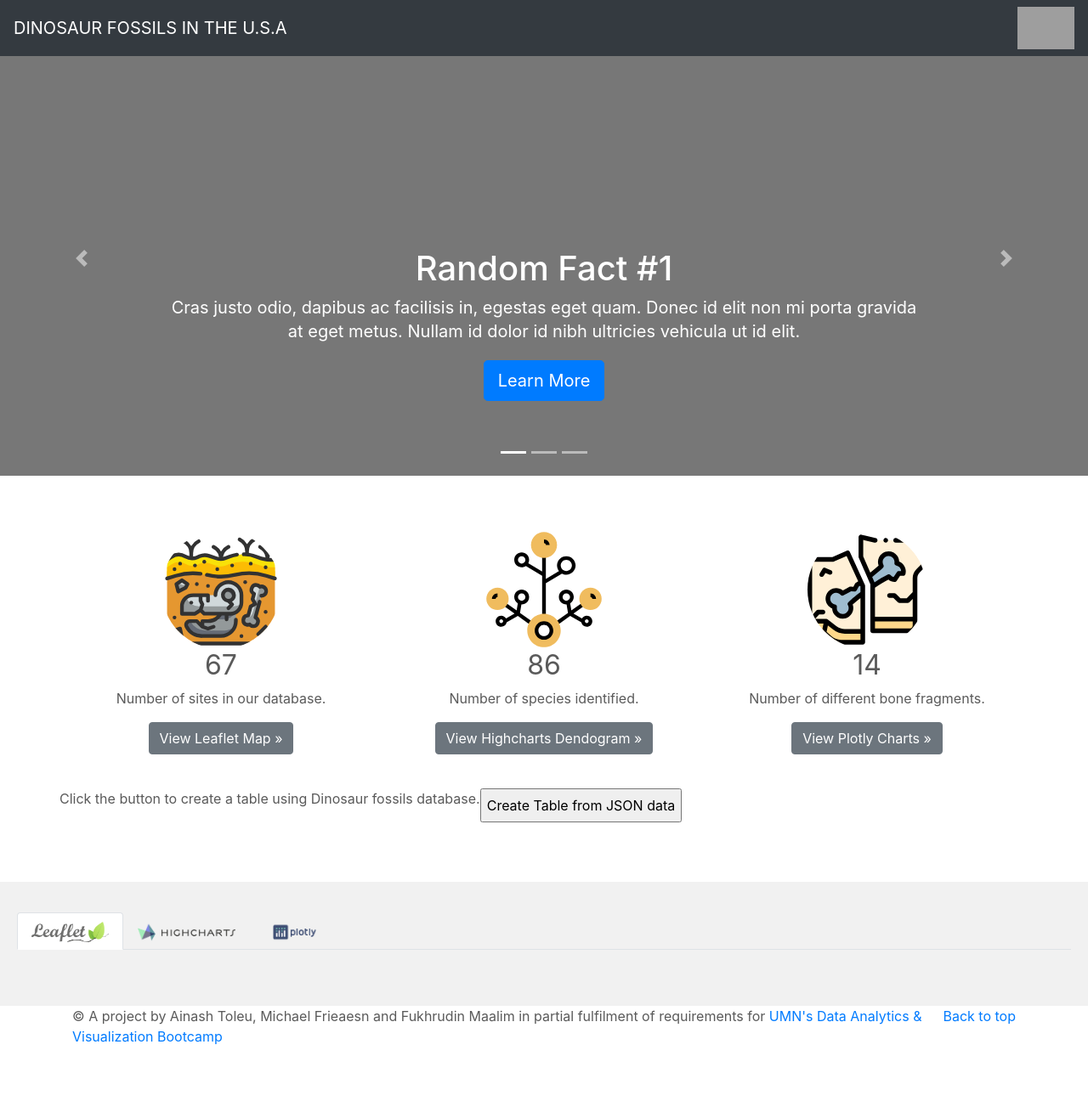
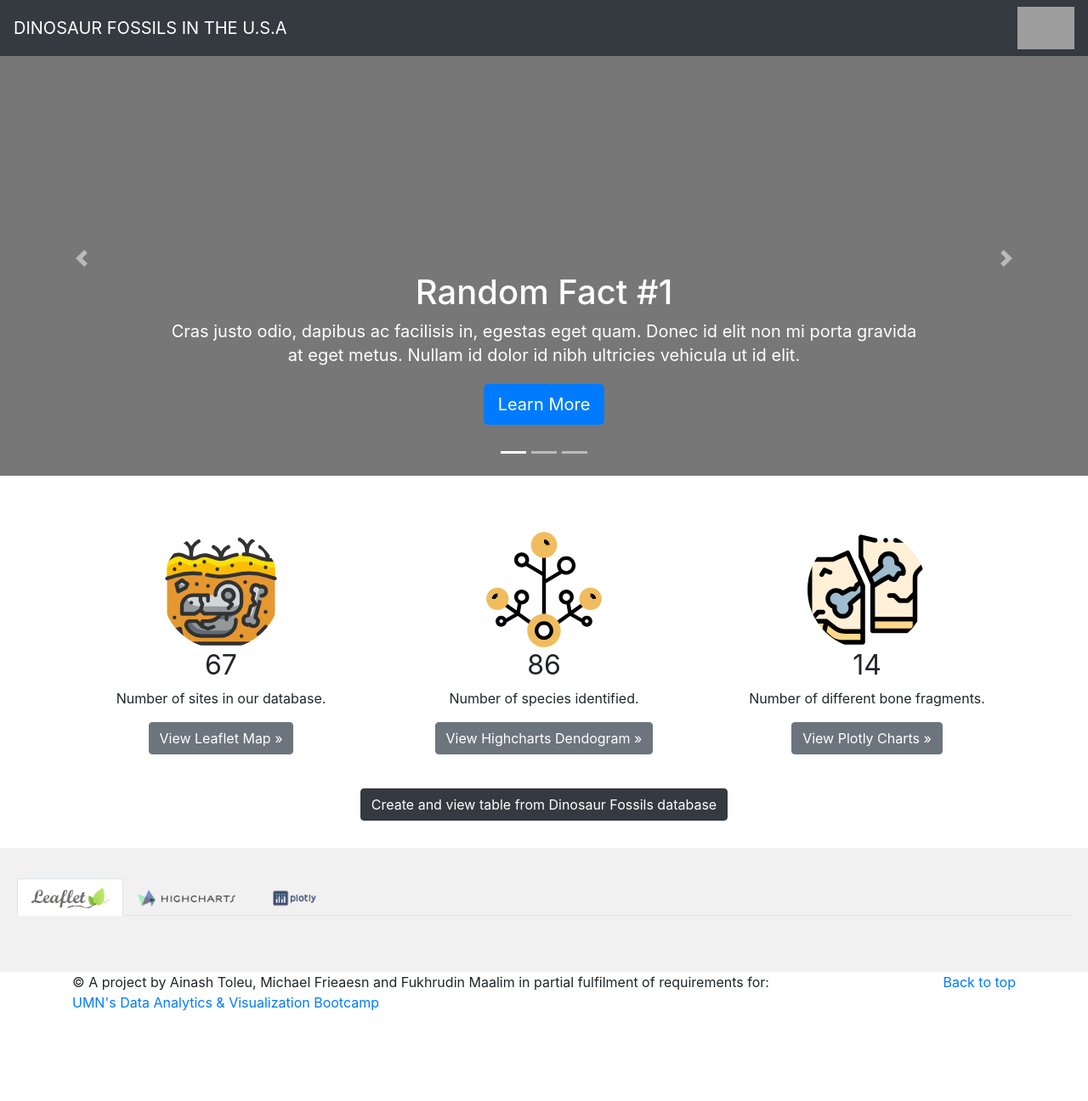
Before and after one commit to Ainash-Toleu/Dinosaur_Fossils_In_The_USA, a Flask app: page / in a window 1280 px wide. Shown: the whole page at 85% size. After the commit the page ends 1190 px from the top, so only its background shows below. Run offline with Flask 2, Linux system fonts and the light colour scheme; data that the repository does not hold is empty; some libraries are stand-ins or nearby versions; grey boxes are pictures that could not be loaded.

Commit message:
... mor ehouse-keeping.

```diff
--- a/static/css/style.css
+++ b/static/css/style.css
@@ -106,17 +106,13 @@ body {
 
   #greydiv {
     height:70px !important;
+    text-align:center;
   }
 
-  table, th, td {
-    border: solid 1px #ddd;
-    border-collapse: collapse;
-    padding: 2px 3px;
-    text-align: center;
-}
-th {
-    font-weight:bold;
-}
+  .modal {padding-right:0 !important;}
+  .modal-dialog {max-height:100% !important;; margin:0 !important; max-width:100% !important; }
+  .modal-dialog-scrollable, .modal-content {max-height:100% !important; border-radius:0 !important}
+
   /* RESPONSIVE CSS
   -------------------------------------------------- */
 
--- a/static/js/main.js
+++ b/static/js/main.js
@@ -243,7 +243,13 @@ d3.json("/dino_db").then(function tableFromJson(data) {
         }
     }
     // Create a table.
+
+    $("#showTable").click(function(){
+
         var table = document.createElement("table");
+        table.setAttribute('id', 'cooltable');
+        table.setAttribute('class', 'table table-striped table-bordered');
+        $('#cooltable').DataTable();
         // Create table header row using the extracted headers above.
         var tr = table.insertRow(-1);                   // table row.
         for (var i = 0; i < col.length; i++) {
@@ -263,4 +269,8 @@ d3.json("/dino_db").then(function tableFromJson(data) {
         var divShowData = document.getElementById('showData');
         divShowData.innerHTML = "";
         divShowData.appendChild(table);
+
+
 });
+
+});
--- a/templates/index.html
+++ b/templates/index.html
@@ -17,7 +17,11 @@
 	<link rel="stylesheet" href="https://unpkg.com/leaflet@1.7.1/dist/leaflet.css"
 		integrity="sha512-xodZBNTC5n17Xt2atTPuE1HxjVMSvLVW9ocqUKLsCC5CXdbqCmblAshOMAS6/keqq/sMZMZ19scR4PsZChSR7A=="
 		crossorigin=""/>
-	<script src="https://unpkg.com/leaflet@1.7.1/dist/leaflet.js"
+  <link rel="stylesheet" href="https://cdnjs.cloudflare.com/ajax/libs/twitter-bootstrap/4.5.2/css/bootstrap.css">
+  <link rel="stylesheet" href="https://cdn.datatables.net/1.10.24/css/dataTables.bootstrap4.min.css">
+
+
+    <script src="https://unpkg.com/leaflet@1.7.1/dist/leaflet.js"
 		integrity="sha512-XQoYMqMTK8LvdxXYG3nZ448hOEQiglfqkJs1NOQV44cWnUrBc8PkAOcXy20w0vlaXaVUearIOBhiXZ5V3ynxwA=="
 		crossorigin=""></script>
 	<script src="https://kit.fontawesome.com/c17db6804c.js" crossorigin="anonymous"></script>
@@ -114,13 +118,35 @@
           </div><!-- /.col-lg-4 -->
         </div><!-- /.row -->
 
-        <div class="row">
-          <p id="cooltable">Click the button to create a table using Dinosaur fossils database.</p>
-          <input type='button' onclick='tableFromJson()' value='Create Table from JSON data' />
-          <p id='showData'></p>
+
+
+        <div class="modal" id="scrollable-modal2" tabindex="-1" role="dialog" aria-labelledby="scrollableModalTitle" aria-modal="true" style="padding-right: 17px;">
+          <div class="modal-dialog modal-dialog-scrollable" role="document">
+              <div class="modal-content">
+                  <div class="modal-header">
+                      <h5 class="modal-title" id="scrollableModalTitle">Table of Dinosaur Fossils in the U.S.A</h5>
+                      <button type="button" class="close" data-dismiss="modal" aria-label="Close">
+                          <span aria-hidden="true">×</span>
+                      </button>
+                  </div>
+                  <div class="modal-body">
+
+                    <div id='showData'>
+
+
+                    </div>
+
+
+                  </div>
+              </div><!-- /.modal-content -->
+          </div><!-- /.modal-dialog -->
       </div>
+
+
       </div><!-- /.container -->
-    <div id="greydiv"></div>
+    <div id="greydiv">
+      <button id="showTable" type="button" class="btn btn-dark" data-toggle="modal" data-target="#scrollable-modal2">Create and view table from Dinosaur Fossils database</button>
+    </div>
 	  <div class="container features">
 
 
@@ -134,19 +160,16 @@
 									<li class="nav-item">
 										<a id="tabb1" href="#leafletmap" data-toggle="tab" aria-expanded="false" class="nav-link active">
                       <img class="reqs" src="../static/images/leaflet.png">
-                      <span class="d-none d-sm-inline-block">/ <i class="fal fa-map-marked-alt"></i> MAP</span>
 										</a>
 									</li>
 									<li class="nav-item">
 										<a id="tabb2" href="#dendogram" data-toggle="tab" aria-expanded="true" class="nav-link">
                       <img class="reqs" src="../static/images/highcharts.png">
-                      <span class="d-none d-sm-inline-block">/ <i class="fal fa-chart-network"></i> DENDOGRAM</span>
 										</a>
 									</li>
 									<li class="nav-item">
 										<a id="tabb3" href="#plotlycharts" data-toggle="tab" aria-expanded="true" class="nav-link">
                       <img class="reqs" src="../static/images/plotly.png">
-                      <span class="d-none d-sm-inline-block">/ <i class="fal fa-chart-bar"></i> , <i class="fal fa-chart-pie"></i> BAR & PIE CHARTS</span>
                     </a>
 									</li>
 								</ul>
@@ -185,7 +208,7 @@
       <!-- FOOTER -->
       <footer class="container">
         <p class="float-right"><a href="#">Back to top</a></p>
-        <p>&copy; A project by Ainash Toleu, Michael Frieaesn and Fukhrudin Maalim in partial fulfilment of requirements for <a href="https://bootcamp.umn.edu/data/landing/" target="_blank"> UMN's Data Analytics & Visualization Bootcamp</a></p>
+        <p>&copy; A project by Ainash Toleu, Michael Frieaesn and Fukhrudin Maalim in partial fulfilment of requirements for: <br> <a href="https://bootcamp.umn.edu/data/landing/" target="_blank"> UMN's Data Analytics & Visualization Bootcamp</a></p>
       </footer>
     </main>
 
@@ -225,18 +248,14 @@
                 $("#plotlycharts").addClass("active").siblings().removeClass("active");
             });
 
-        $("#cooltable").click(function(){
-          $('#showData.table').DataTable();
-        });
 
   </script>
-    </script>
+
 	<script src="http://ciromattia.github.io/jquery.counterup/jquery.counterup.js"></script>
 	<script src="https://cdnjs.cloudflare.com/ajax/libs/waypoints/4.0.0/jquery.waypoints.min.js"></script>
 	<script src="https://code.jquery.com/jquery-3.3.1.slim.min.js" integrity="sha384-q8i/X+965DzO0rT7abK41JStQIAqVgRVzpbzo5smXKp4YfRvH+8abtTE1Pi6jizo" crossorigin="anonymous"></script>
 	<script src="https://cdnjs.cloudflare.com/ajax/libs/popper.js/1.14.7/umd/popper.min.js" integrity="sha384-UO2eT0CpHqdSJQ6hJty5KVphtPhzWj9WO1clHTMGa3JDZwrnQq4sF86dIHNDz0W1" crossorigin="anonymous"></script>
 	<script src="https://stackpath.bootstrapcdn.com/bootstrap/4.3.1/js/bootstrap.min.js" integrity="sha384-JjSmVgyd0p3pXB1rRibZUAYoIIy6OrQ6VrjIEaFf/nJGzIxFDsf4x0xIM+B07jRM" crossorigin="anonymous"></script>
-	<script src="https://code.jquery.com/jquery-3.2.1.slim.min.js" integrity="sha384-KJ3o2DKtIkvYIK3UENzmM7KCkRr/rE9/Qpg6aAZGJwFDMVNA/GpGFF93hXpG5KkN" crossorigin="anonymous"></script>
   <script src="https://d3js.org/d3.v5.min.js"></script>
   <script src="https://code.highcharts.com/highcharts.js"></script>
   <script src="https://code.highcharts.com/modules/networkgraph.js"></script>
@@ -246,5 +265,7 @@
   <script src="https://cdn.datatables.net/1.10.24/js/dataTables.bootstrap4.min.js"></script>
   <script type="text/javascript" src="static/js/main.js"></script>
 
+
+
 </body>
 </html>
```
Lines whose indentation alone changed are shown as unchanged.
